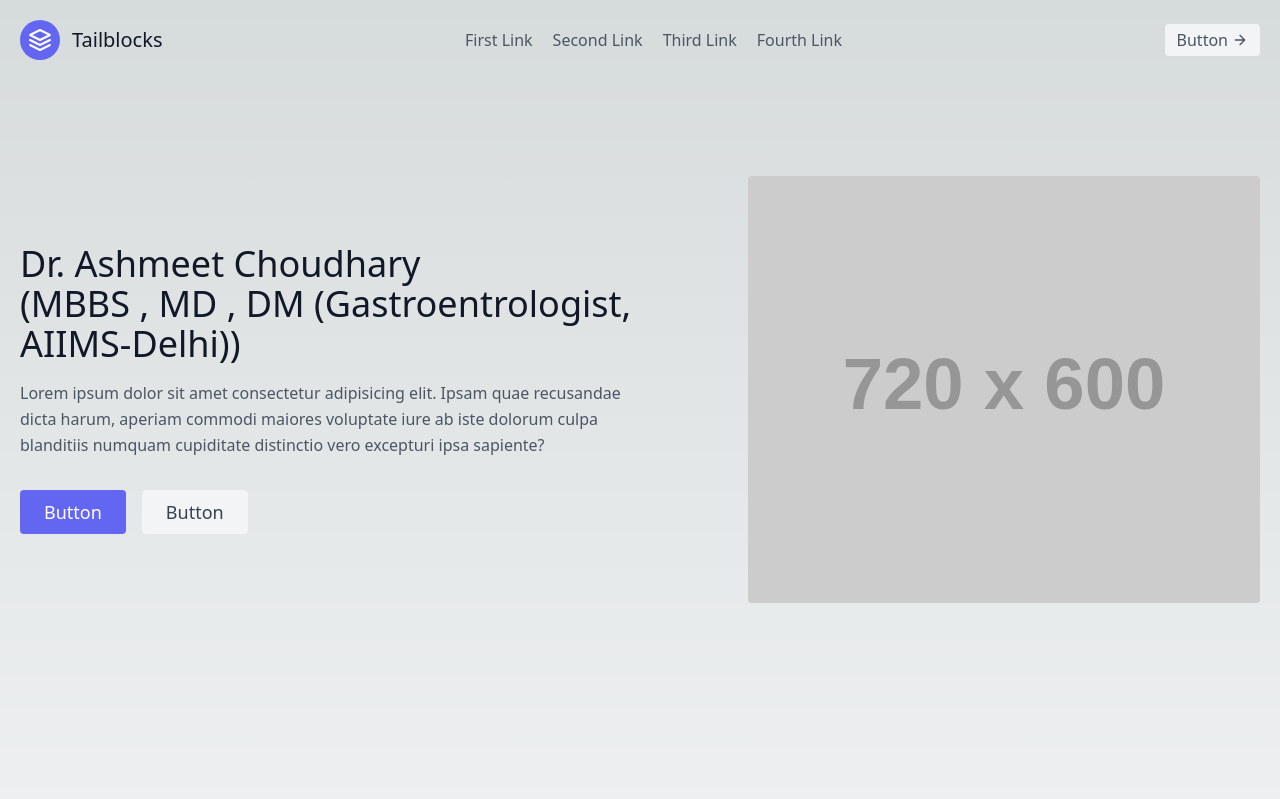
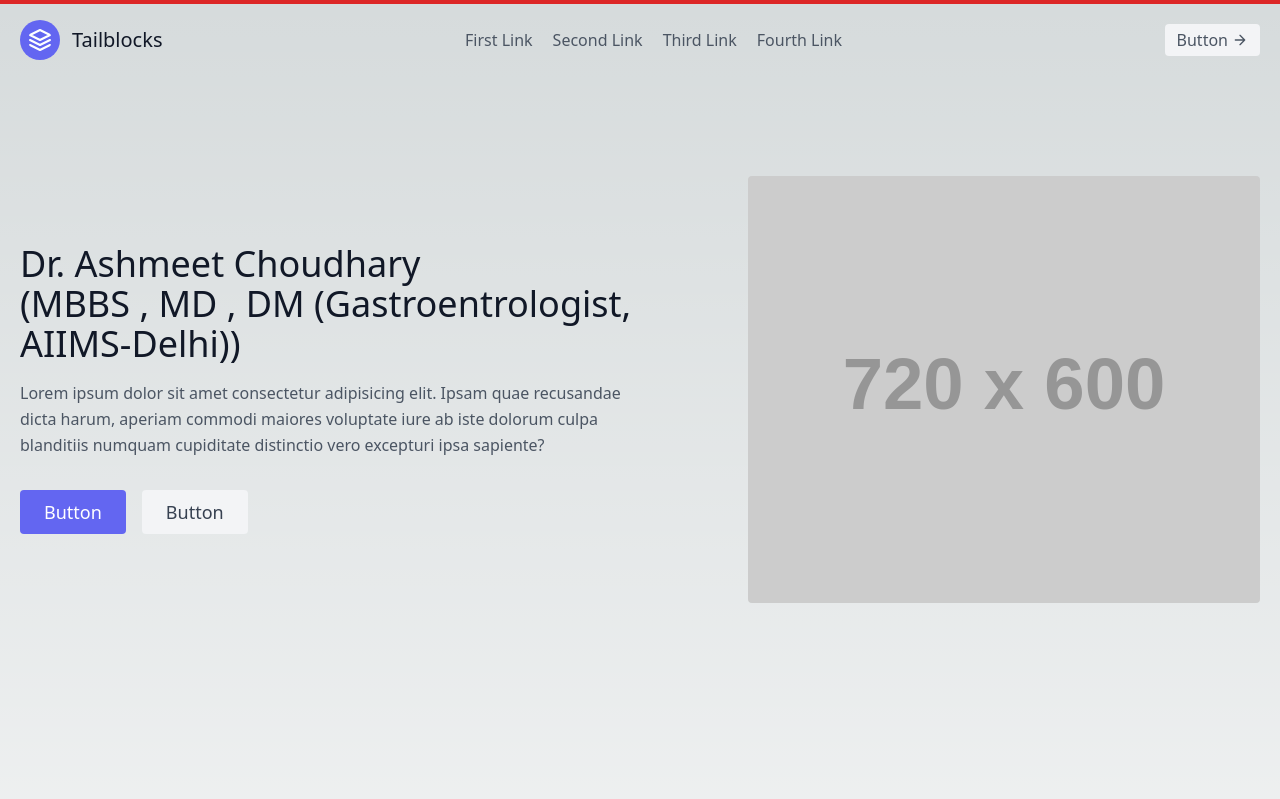
Before and after one commit to AmeyChoudhary/AmeyChoudhary.github.io, a Next.js app: page / in a window 1280 px wide. Shown: the top 799 px of the page. Built offline with nearby package versions, Linux system fonts and the light colour scheme.

Commit message:
basic setup + loading bar

```diff
--- a/package.json
+++ b/package.json
@@ -10,6 +10,7 @@
   },
   "dependencies": {
     "@next/font": "13.1.2",
+    "framer-motion": "^8.4.3",
     "next": "13.1.2",
     "react": "18.2.0",
     "react-dom": "18.2.0"
--- a/pages/_app.js
+++ b/pages/_app.js
@@ -1,12 +1,19 @@
 import Footer from '@/components/Footer'
-import '@/styles/globals.css'
+import styles from '../styles/globals.css'
 import Navbar from '../components/Navbar'
+import { motion, useScroll  } from "framer-motion";
 
 export default function App({ Component, pageProps }) {
+  const { scrollYProgress } = useScroll()
+
   return (<>
-  <Navbar />
-  <Component {...pageProps} />
-  <Footer />
+    <motion.div
+    className='fixed top-0 left-0 right-0 h-1 bg-red-600 origin-left'
+      style={{ scaleX: scrollYProgress }}
+    ></motion.div>
+    <Navbar />
+    <Component {...pageProps} />
+    <Footer />
   </>)
 }
 ``
--- a/pages/index.js
+++ b/pages/index.js
@@ -3,10 +3,13 @@ import Image from 'next/image'
 import { Inter } from '@next/font/google'
 import styles from '@/styles/Home.module.css'
 import Testimonials from '../components/Testimonials'
+import { motion, useScroll } from "framer-motion"
 
 const inter = Inter({ subsets: ['latin'] })
 
 export default function Home() {
+  const { scrollYProgress } = useScroll();
+
   return (
     <>
       <Head>
@@ -15,7 +18,8 @@ export default function Home() {
         <meta name="viewport" content="width=device-width, initial-scale=1" />
         <link rel="icon" href="/favicon.ico" />
       </Head>
-      <section className="text-gray-600 body-font">
+
+      <section className="text-gray-600 body-font h-fu">
   <div className="container mx-auto flex px-5 py-24 md:flex-row flex-col items-center">
     <div className="lg:flex-grow md:w-1/2 lg:pr-24 md:pr-16 flex flex-col md:items-start md:text-left mb-16 md:mb-0 items-center text-center">
       <h1 className="title-font sm:text-4xl text-3xl mb-4 font-medium text-gray-900">Dr. Ashmeet Choudhary
--- a/styles/globals.css
+++ b/styles/globals.css
@@ -102,6 +102,16 @@ a {
   text-decoration: none;
 }
 
+.progress {
+  position: fixed;
+  top: 0;
+  left: 0;
+  right: 0;
+  height: 10px;
+  background: red;
+  transform-origin: 0%;
+}
+
 @media (prefers-color-scheme: dark) {
   html {
     color-scheme: dark;
```
Also changed, not shown: 2 other files (tests, documents, lock files or other folders).
